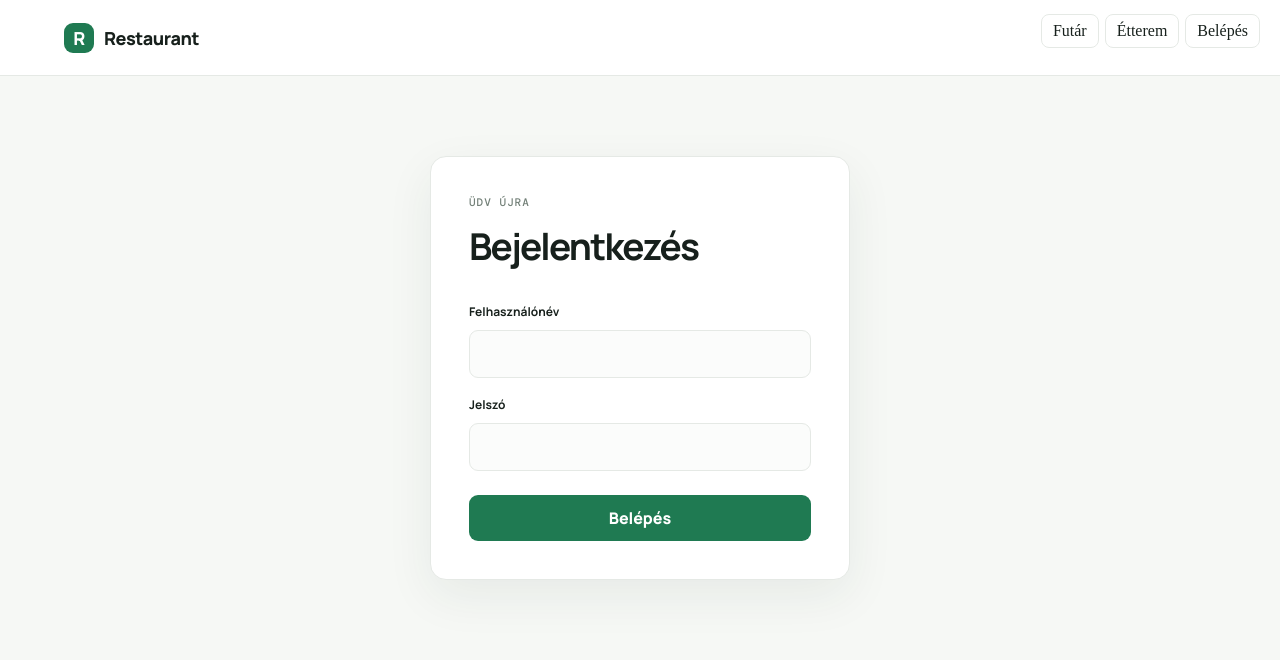
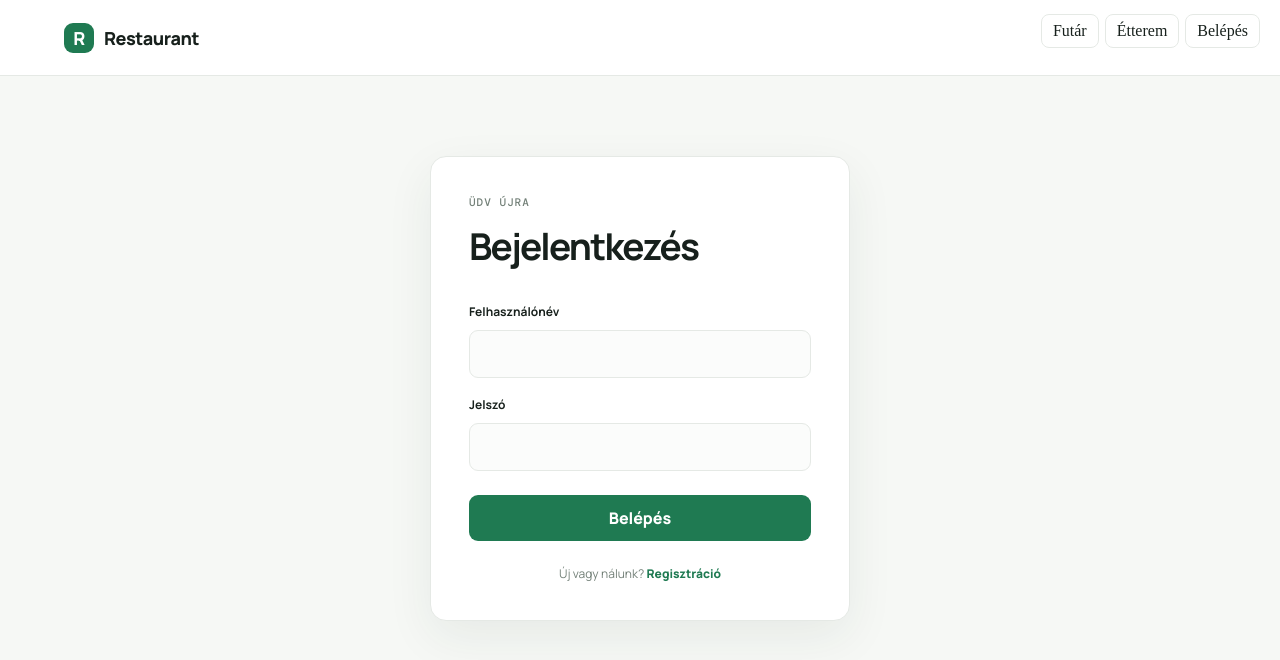
Before and after one commit to lokyfx/Szoftver_Tervezes_Projekt, a React (Vite) app: page / in a window 1280 px wide. Both pictures are taken after a click on the button "Belépés". Shown: the top 660 px of the page. Built offline with nearby package versions, Linux system fonts and the light colour scheme.

Commit message:
(feat) added registration

```diff
--- a/src/LoginPage.css
+++ b/src/LoginPage.css
@@ -66,6 +66,28 @@
 	font-size: 12px;
 }
 
+.register-prompt {
+	margin: 24px 0 0;
+	color: var(--muted);
+	font-size: 12px;
+	text-align: center;
+}
+
+.register-link {
+	padding: 0;
+	border: 0;
+	background: transparent;
+	color: var(--green);
+	font: inherit;
+	font-weight: 800;
+	cursor: pointer;
+}
+
+.register-link:hover {
+	text-decoration: underline;
+	text-underline-offset: 3px;
+}
+
 @media (max-width: 480px) {
 	.login-card {
 		padding: 28px 22px;
--- a/src/LoginPage.jsx
+++ b/src/LoginPage.jsx
@@ -28,6 +28,16 @@ function LoginPage() {
           <button type="submit">Belépés</button>
           {message && <p className="login-message" role="status">{message}</p>}
         </form>
+        <p className="register-prompt">
+          Új vagy nálunk?{' '}
+          <button
+            className="register-link"
+            type="button"
+            onClick={() => setMessage('A regisztráció hamarosan elérhető.')}
+          >
+            Regisztráció
+          </button>
+        </p>
       </section>
     </main>
   )
```
